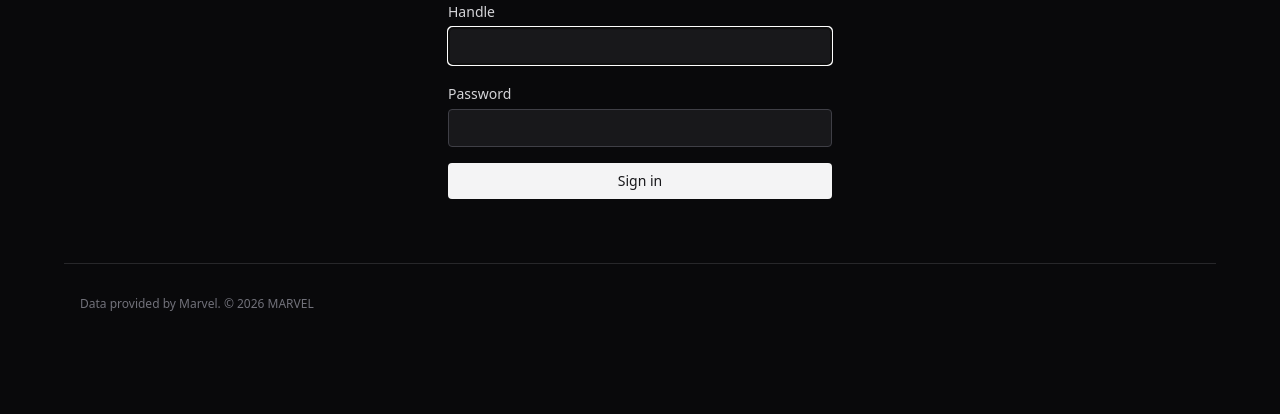
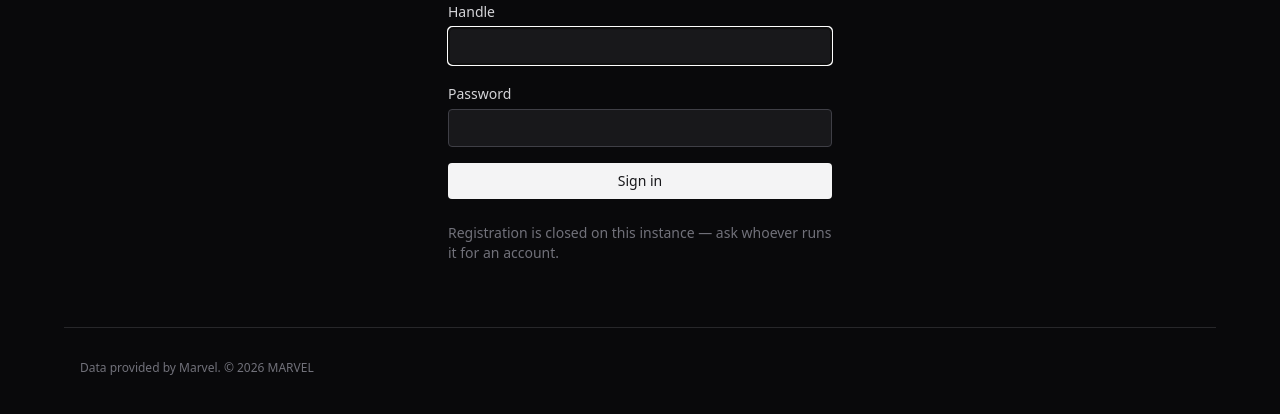
Before and after one commit to gotoplanb/crossover, a FastAPI app: page /ui/login in a window 1280 px wide. Shown: the part 137-551 px from the top of the page. Run offline with FastAPI, Linux system fonts and the light colour scheme; parts of the project's set-up code (start-up, migrations or seed data) failed here and were passed over; some libraries are stand-ins or nearby versions.

Commit message:
Say registration is closed rather than going quiet
Hiding the sign-up link when no invite code is configured is right — the
route 404s, and a deployment that has not opted in should not advertise it.
Hiding it *silently* is not: somebody looking for a way in cannot tell "this
app has no sign-up" from "this deployment has not turned it on", so they
conclude the feature does not exist.

That is not hypothetical. It happened on the live app: the invite code was
never set, so the login page showed nothing at all and the feature I had just
built was indistinguishable from missing.

The login page now says which, and still does not link a route that would
404. It names no reader and reveals nothing not already obvious from the
absence of a link. A test asserts the two messages can never both appear.

780 tests pass; coverage 99.58%.

Co-Authored-By: Claude Opus 5 (1M context) <noreply@anthropic.com>
Claude-Session: https://claude.ai/code/session_01EgrLx3FgMpvV6NzVymG9mJ

```diff
--- a/templates/login.html
+++ b/templates/login.html
@@ -32,6 +32,16 @@
     No account? <a href="/ui/register" class="text-zinc-200 underline">Create one</a>
     — you'll need the invite code.
   </p>
+  {% else %}
+  {# Silence here reads as "this app has no sign-up" when the truth is "this
+     deployment has not turned it on". Say which, so somebody looking for a way
+     in learns it in five seconds rather than concluding the feature is
+     missing. Names no reader and reveals no configuration beyond a state
+     already obvious from the absence of a link. #}
+  <p class="mt-6 text-sm text-zinc-500">
+    Registration is closed on this instance — ask whoever runs it for an
+    account.
+  </p>
   {% endif %}
 </div>
 {% endblock %}
```
Also changed, not shown: tests/integration/test_web_session.py (+21 -0 lines).
